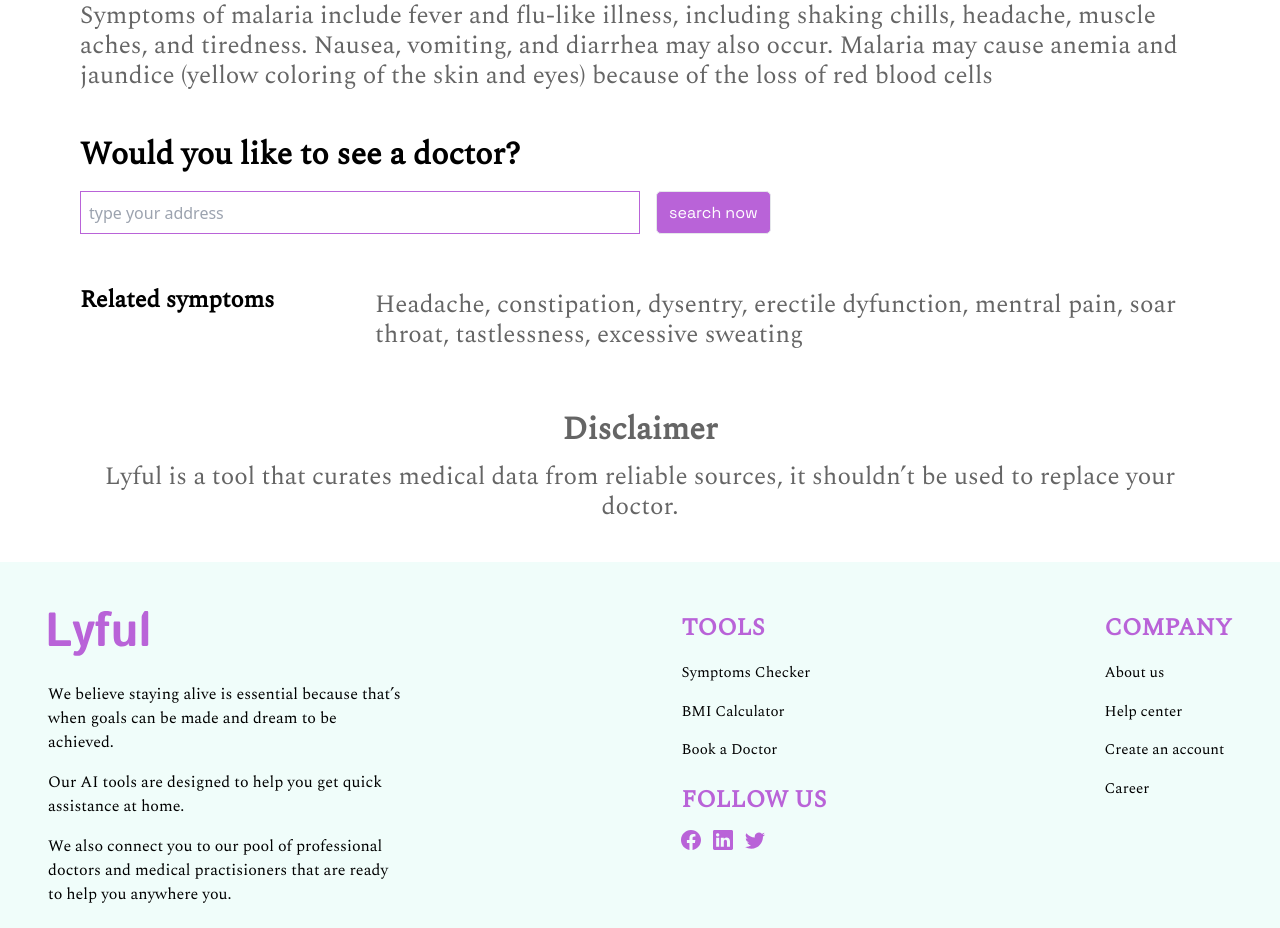
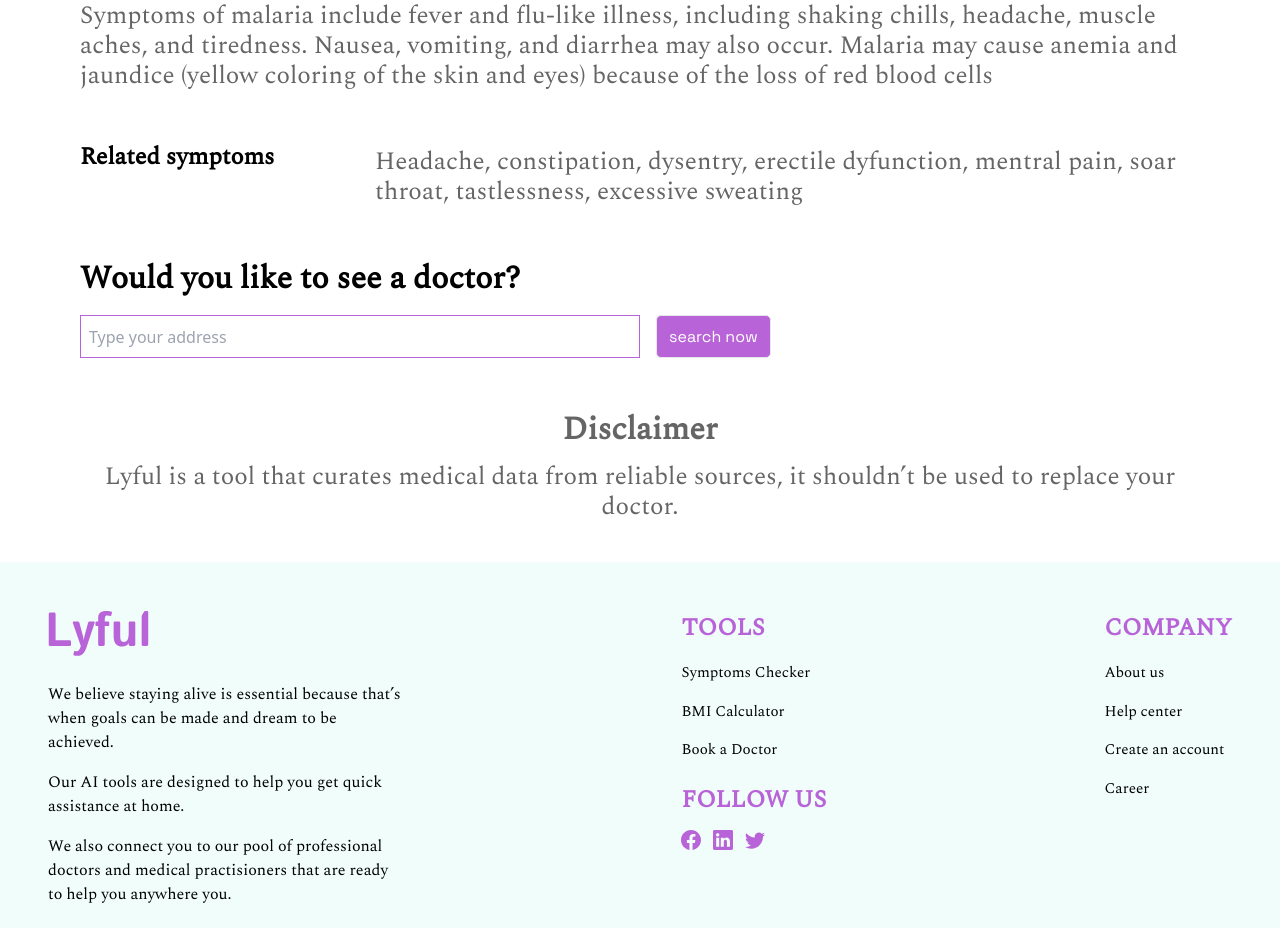
Before and after one commit to 1-0s/hackathon-project, a Next.js app: page /search in a window 1280 px wide. Shown: the part 1020-1948 px from the top of the page. Built offline with nearby package versions, Linux system fonts and the light colour scheme.

Commit message:
fix: changed order

```diff
--- a/components/Misc/SearchDoctor.jsx
+++ b/components/Misc/SearchDoctor.jsx
@@ -8,7 +8,7 @@ const SearchDoctor = () => {
         <input
           required
           type="search"
-          placeholder="type your address"
+          placeholder="Type your address"
           className="py-2 pl-2 w-[100%] md:w-[50%] outline-none border-solid border-[1px] border-pup"
         />
         <MainButton link="" text="search now" />
--- a/components/ResultPage/ResultPage.jsx
+++ b/components/ResultPage/ResultPage.jsx
@@ -67,14 +67,6 @@ const ResultPage = ({ Firstname }) => {
           </p>
         </div>
 
-        <div className="book_doctor mt-10">
-          <h2 className="font-spec font-[700] text-[18px] md:text-[32px]">
-            Would you like to see a doctor?
-          </h2>
-
-          <SearchDoctor />
-        </div>
-
         <div className="related mt-12 md:flex gap-5">
           <h2 className="font-spec font-[700] text-[16px] md:text-[24px] md:w-1/4">
             Related symptoms
@@ -84,6 +76,14 @@ const ResultPage = ({ Firstname }) => {
             Headache, constipation, dysentry, erectile dyfunction, mentral pain,
             soar throat, tastlessness, excessive sweating
           </p>
+        </div>
+
+        <div className="book_doctor mt-10">
+          <h2 className="font-spec font-[700] text-[18px] md:text-[32px]">
+            Would you like to see a doctor?
+          </h2>
+
+          <SearchDoctor />
         </div>
 
         <div className="book_doctor mt-12 text-center">
```
